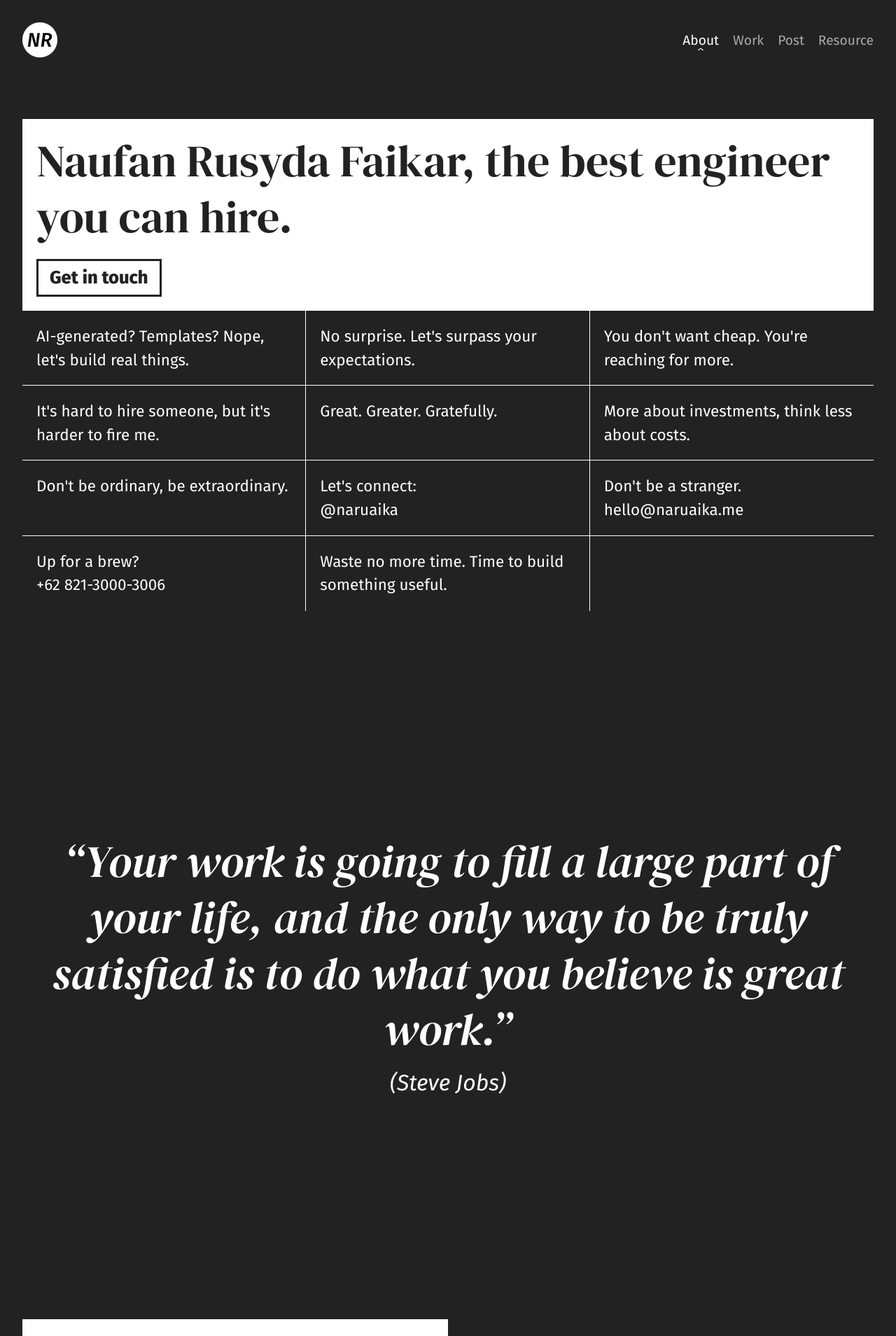
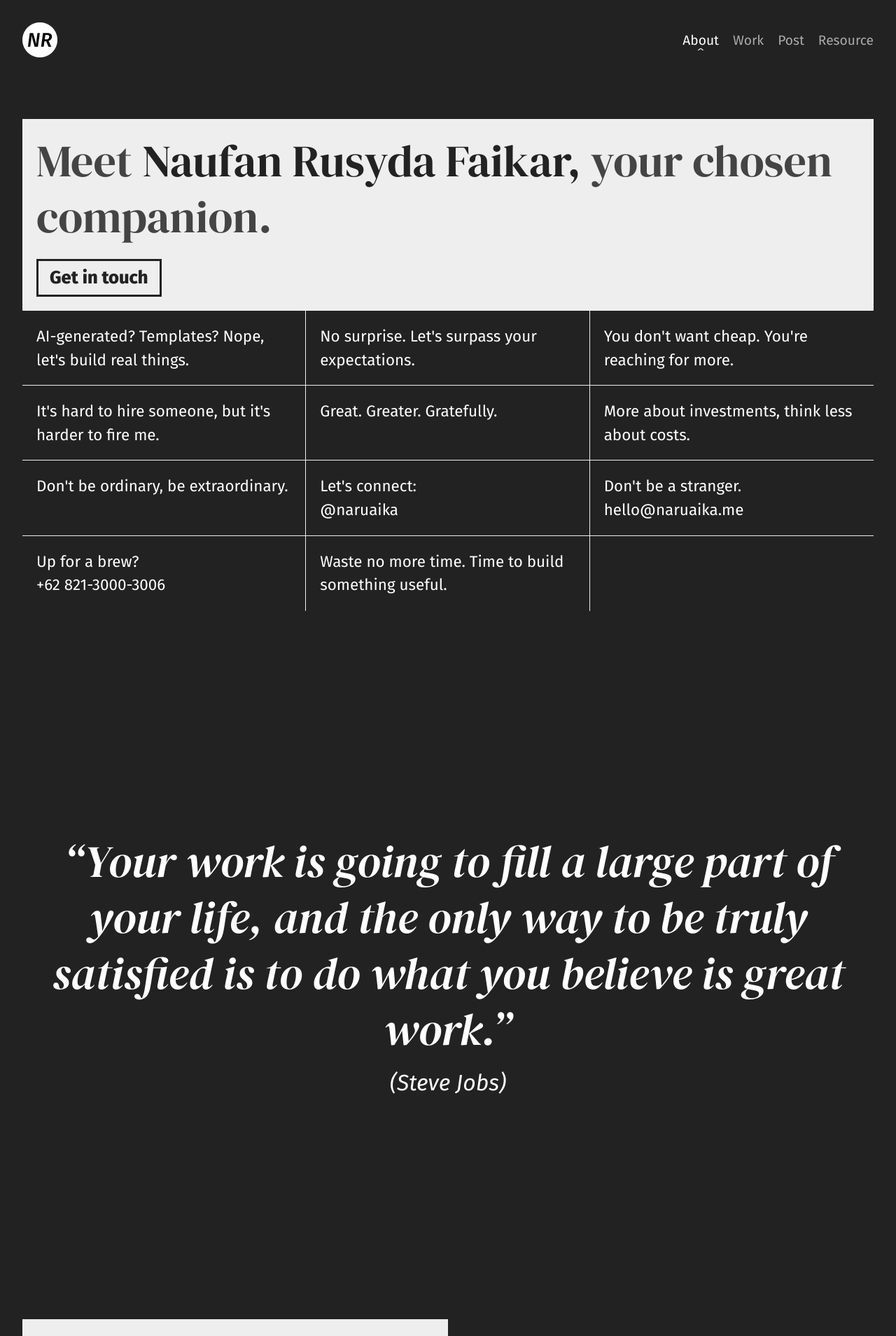
Before and after one commit to naruaika/naruaika.github.io, a Jekyll site: the page built from index.html, in a window 1280 px wide. Shown: the top 1909 px of the page at 70% size. Built offline with Jekyll 4.4.1, drawn with Linux system fonts in a browser that asks for light colours.

Commit message:
General improvements on index page responsiveness

```diff
--- a/index.html
+++ b/index.html
@@ -36,7 +36,7 @@ title: Software Engineer
             &::after {
                 content: '';
                 position: absolute;
-                background-color: #FFF;
+                background-color: #EEE;
                 z-index: 1;
             }
 
@@ -58,7 +58,7 @@ title: Software Engineer
                 grid-column: 1 / span 2;
                 grid-row: 1 / span 2;
                 font-family: "DM Serif Display", serif;
-                background-color: #FFF;
+                background-color: #EEE;
                 color: #222;
                 font-size: 4rem;
                 line-height: 1.25;
@@ -146,7 +146,7 @@ title: Software Engineer
             &::after {
                 content: '';
                 position: absolute;
-                background-color: #FFF;
+                background-color: #EEE;
             }
 
             &::after {
@@ -163,10 +163,11 @@ title: Software Engineer
                 inset-inline-start: -1px;
             }
 
-            &:nth-child(4) {
+            &:nth-child(1) {
                 font-family: "DM Serif Display", serif;
                 font-size: 2.5rem;
-                background-color: #FFF;
+                line-height: 2.5rem;
+                background-color: #EEE;
                 color: #222;
             }
         }
@@ -191,7 +192,7 @@ title: Software Engineer
             &::after {
                 content: '';
                 position: absolute;
-                background-color: #FFF;
+                background-color: #EEE;
             }
 
             &::after {
@@ -211,7 +212,8 @@ title: Software Engineer
             &:nth-child(1) {
                 font-family: "DM Serif Display", serif;
                 font-size: 2.5rem;
-                background-color: #FFF;
+                line-height: 2.5rem;
+                background-color: #EEE;
                 color: #222;
             }
         }
@@ -262,11 +264,6 @@ title: Software Engineer
 
         #my-values {
             grid-template-columns: repeat(2, 1fr);
-
-            .box:nth-child(4) {
-                grid-column: 1;
-                grid-row: 1;
-            }
         }
 
         #my-experiences {
@@ -314,7 +311,8 @@ title: Software Engineer
         #my-hello .box,
         #my-values .box,
         #my-experiences .box {
-            padding: 1.25rem 2rem;
+            padding: 0.75rem 2rem;
+            font-size: 1.2rem;
         }
 
         #steve-quote,
@@ -323,12 +321,24 @@ title: Software Engineer
             padding-left: 2rem;
             padding-right: 2rem;
         }
+
+        #my-values .box:nth-child(1),
+        #my-experiences .box:nth-child(1) {
+            font-size: 2rem;
+        }
     }
 </style>
 
 <main>
     <div id="my-hello" aria-label="Naufan Rusyda Faikar">
-        <div class="box">Naufan Rusyda Faikar, the best engineer you can hire.<a href="mailto:hello@naruaika.me" class="button">Get in touch</a></div>
+        <div class="box">
+            <span>
+                <span style="color:#444;">Meet</span>
+                Naufan Rusyda Faikar,
+                <span style="color:#444;">your chosen companion.</span>
+            </span>
+            <a href="mailto:hello@naruaika.me" class="button">Get in touch</a>
+        </div>
         <div class="box">AI-generated? Templates? Nope, let's build real things.</div>
         <div class="box">No surprise. Let's surpass your expectations.</div>
         <div class="box">You don't want cheap. You're reaching for more.</div>
@@ -348,6 +358,7 @@ title: Software Engineer
     </blockquote>
 
     <div id="my-values" aria-label="My Values">
+        <div class="box">My Values</div>
         <div class="box" aria-label="Integrity">
             <strong>I work with integrity.</strong>
             If the project doesn't align with my values and passions, I'll not take part. But don't worry, you can still have a free consultation with me.
@@ -360,7 +371,6 @@ title: Software Engineer
             <strong>I prioritize quality.</strong>
             If you got asked too many questions, it does only mean that I'm doing my best to make sure my work can have the best impact on your business.
         </div>
-        <div class="box">My Values</div>
     </div>
 
     <blockquote id="alice-quote" aria-label="Quote from Alice in Wonderland">
```
